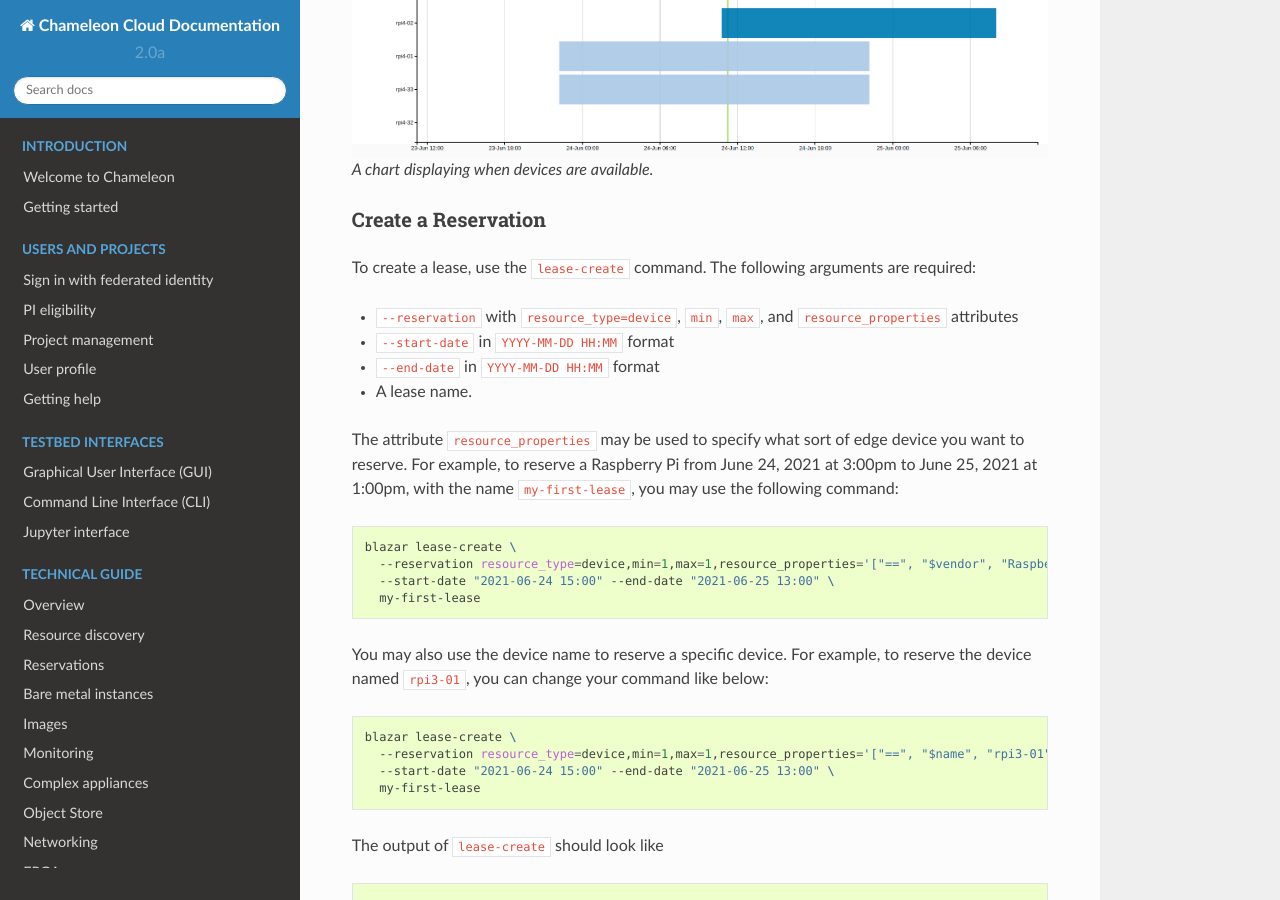
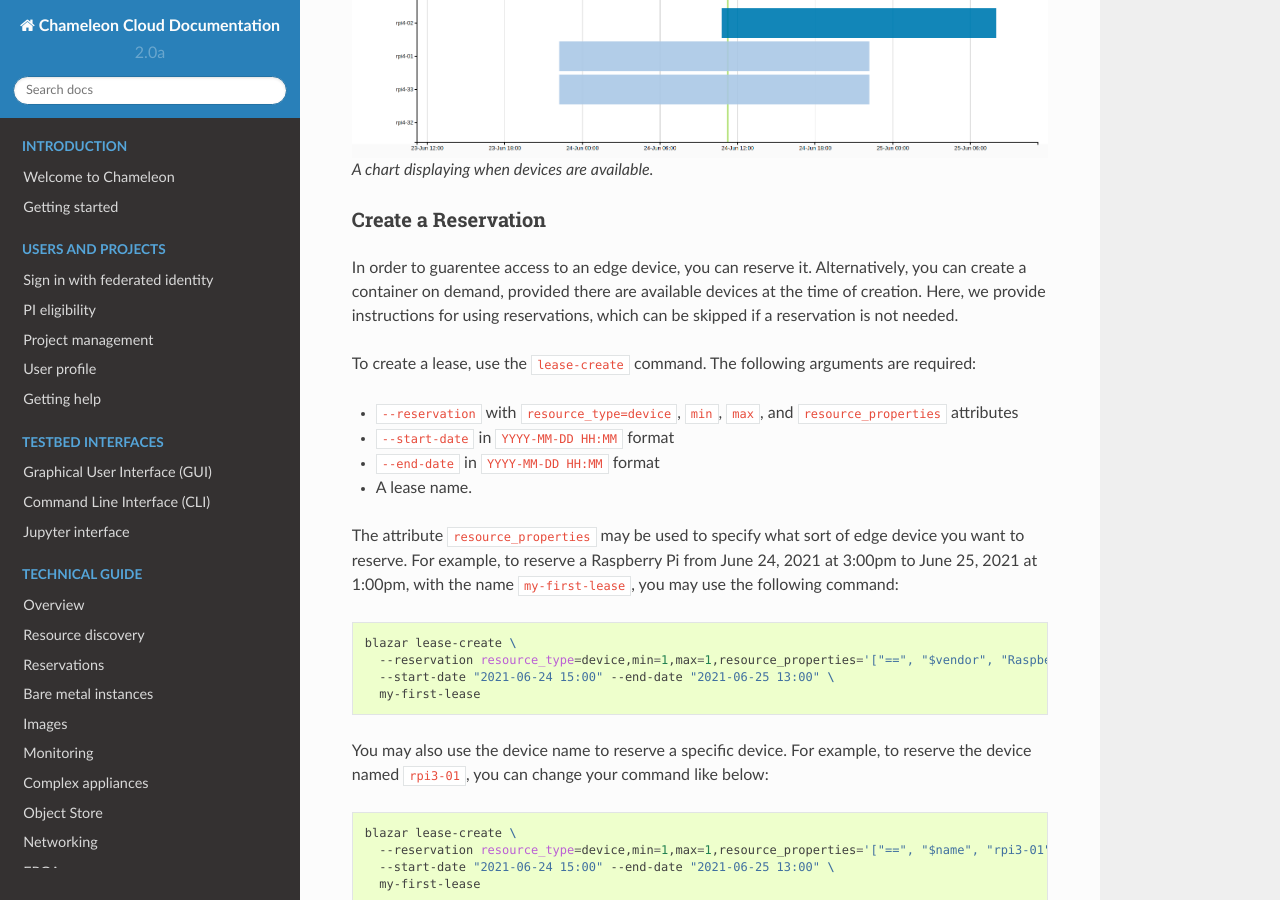
Before and after one commit to ChameleonCloud/docs, a Sphinx documentation site: the page built from source/getting-started-edge/index.rst, in a window 1280 px wide and 900 px high, scrolled down 2852 px. Built offline with Sphinx 7.4.7 and the Read the Docs theme 2.0.0, drawn with Linux system fonts in a browser that asks for light colours; pages that are not in the unit, such as notebooks, are missing from menus; some of the changed text lies outside the part shown.

Commit message:
Add mention to on demand container launching

```diff
--- a/source/getting-started-edge/index.rst
+++ b/source/getting-started-edge/index.rst
@@ -124,6 +124,11 @@ axis of this chart represents the different edge devices in the system, and the
 
 Create a Reservation
 --------------------
+
+In order to guarentee access to an edge device, you can reserve it.
+Alternatively, you can create a container on demand, provided there are
+available devices at the time of creation. Here, we provide instructions for
+using reservations, which can be skipped if a reservation is not needed.
 
 To create a lease, use the ``lease-create`` command. The following arguments are
 required:
@@ -310,7 +315,8 @@ To start launching a container, follow the following steps:
 
 6. Click *Scheduler Hints* in the sidebar. Next to custom, enter "reservation"
    and click the *+* sign. It will move to the right, and there enter the
-   reservation ID saved from the ``lease-create`` step.
+   reservation ID saved from the ``lease-create`` step. If you are launching
+   a container on demand, you can skip this step.
 
    .. figure:: scheduler_hints.png
       :alt: Enter the reservation ID in Scheduler Hints
```
